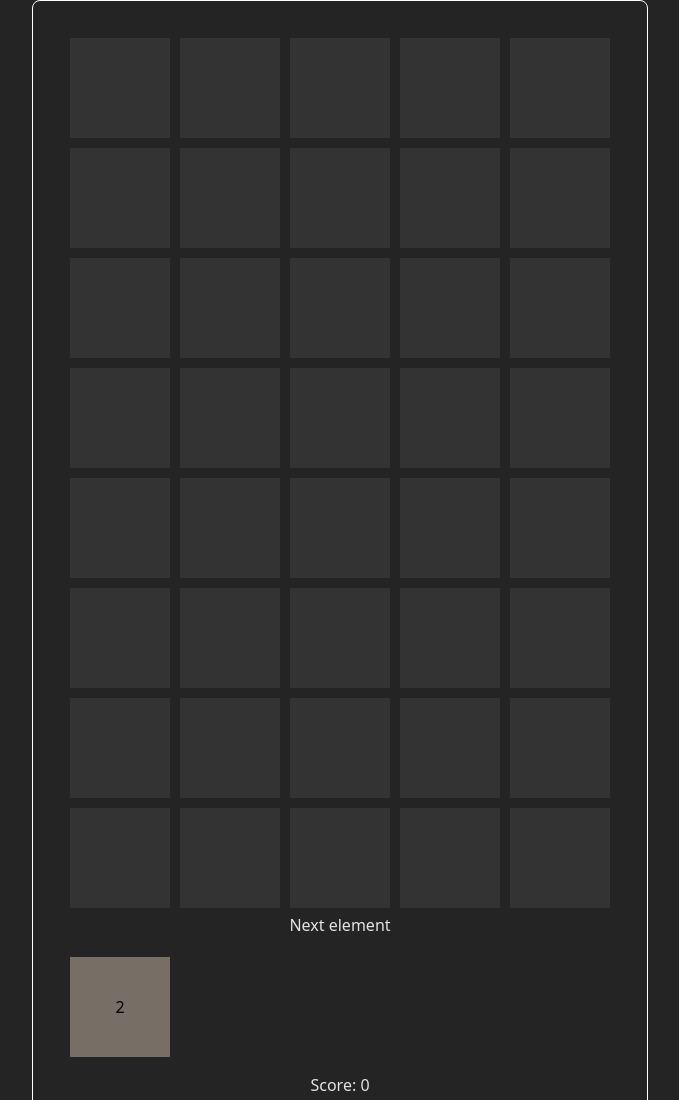
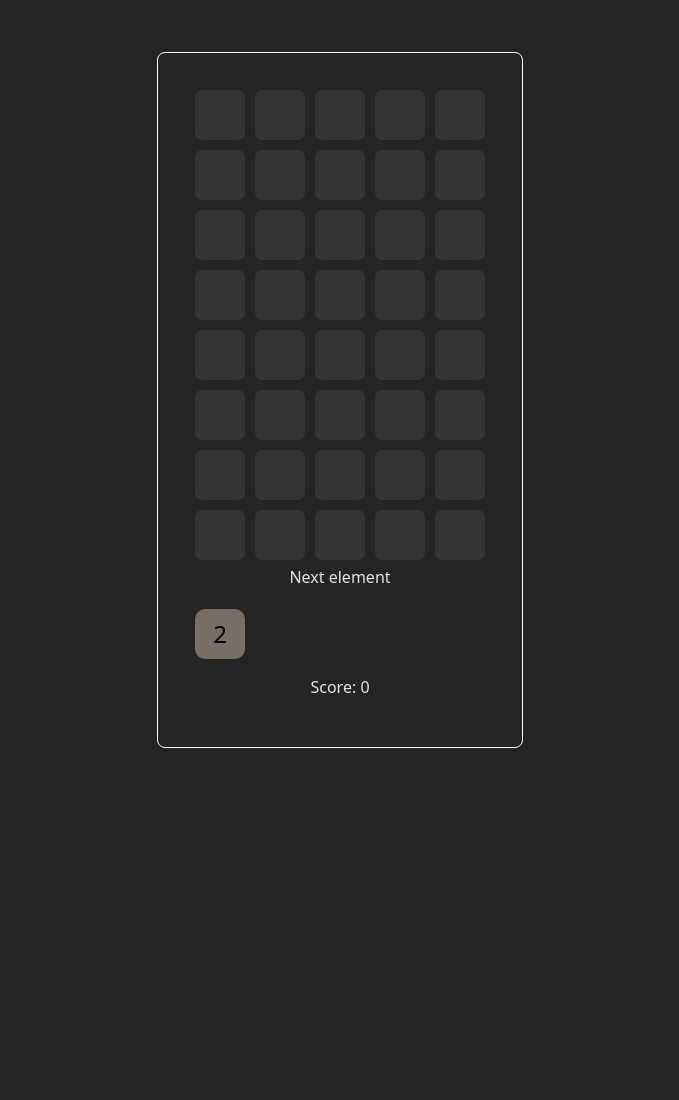
Before and after one commit to gbujanski/Tetris2048, a website built with Vite: page index.html in a window 1280 px wide. Shown: the top 1100 px of the page, without its empty margins (300-979 px from the left). After the commit the page ends 800 px from the top, so only its background shows below. Built offline with nearby package versions, Linux system fonts and the light colour scheme.

Commit message:
feat: Update tile styles

```diff
--- a/src/style.css
+++ b/src/style.css
@@ -47,30 +47,35 @@ body {
 .row {
   display: flex;
   justify-content: center;
-  min-width: 100px;
-  min-height: 100px;
+  min-width: 50px;
+  min-height: 50px;
 }
 
 .tile {
-  width: 100px;
-  height: 100px;
+  width: 50px;
+  height: 50px;
   display: flex;
   align-items: center;
   justify-content: center;
   font-size: 24px;
+  font-weight: 500;
   background-color: #333;
   background-clip: content-box;
   padding: 5px;
+  border-radius: 20%;
 }
 
 #next-tile {
   display: flex;
   align-items: center;
   justify-content: center;
-  width: 100px;
-  height: 100px;
+  width: 50px;
+  height: 50px;
+  font-size: 24px;
+  font-weight: 500;
   margin-left: 5px;
   margin-top: 20px;
+  border-radius: 20%;
 }
 
 #next-tile.dragging {
```
